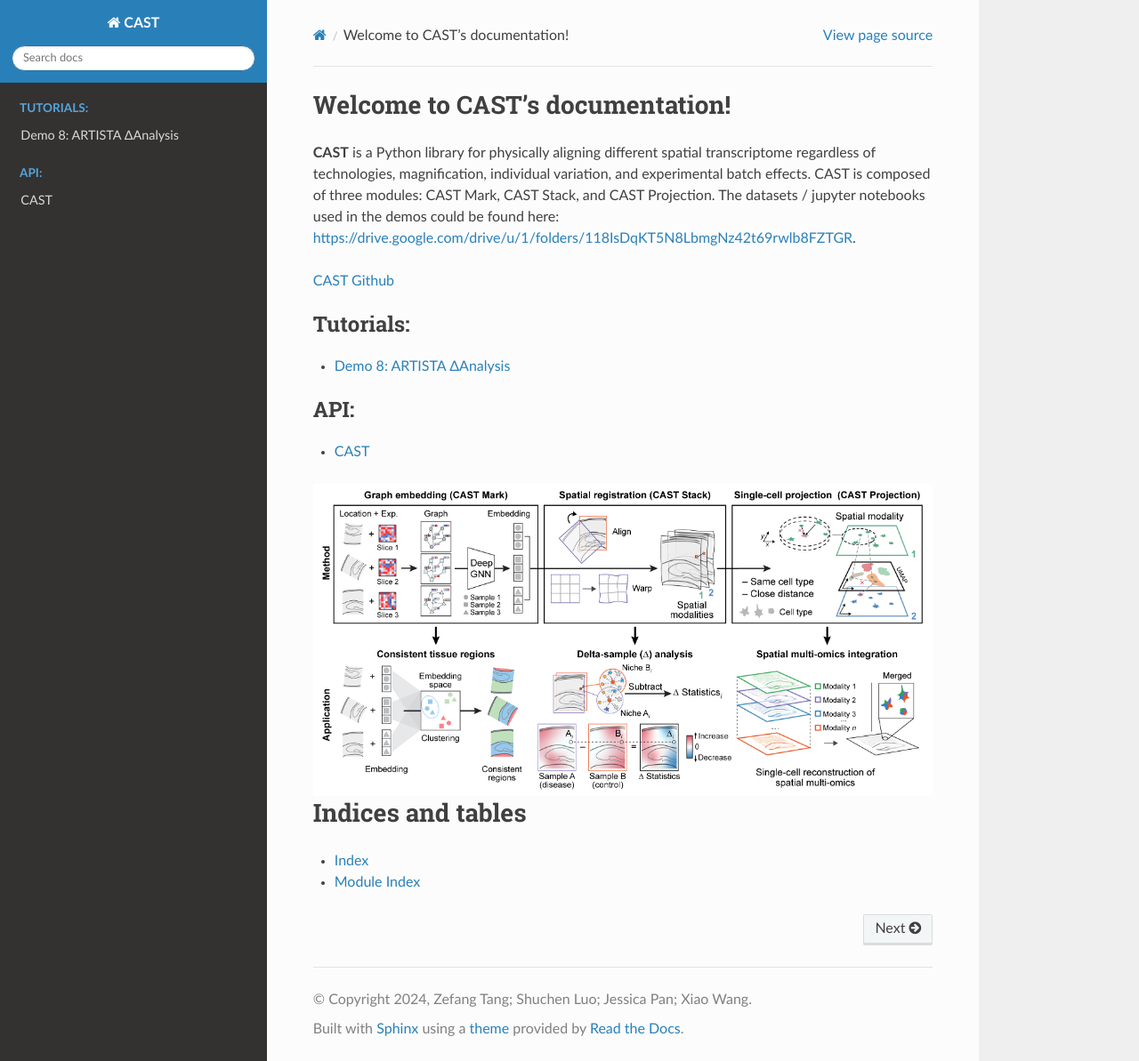
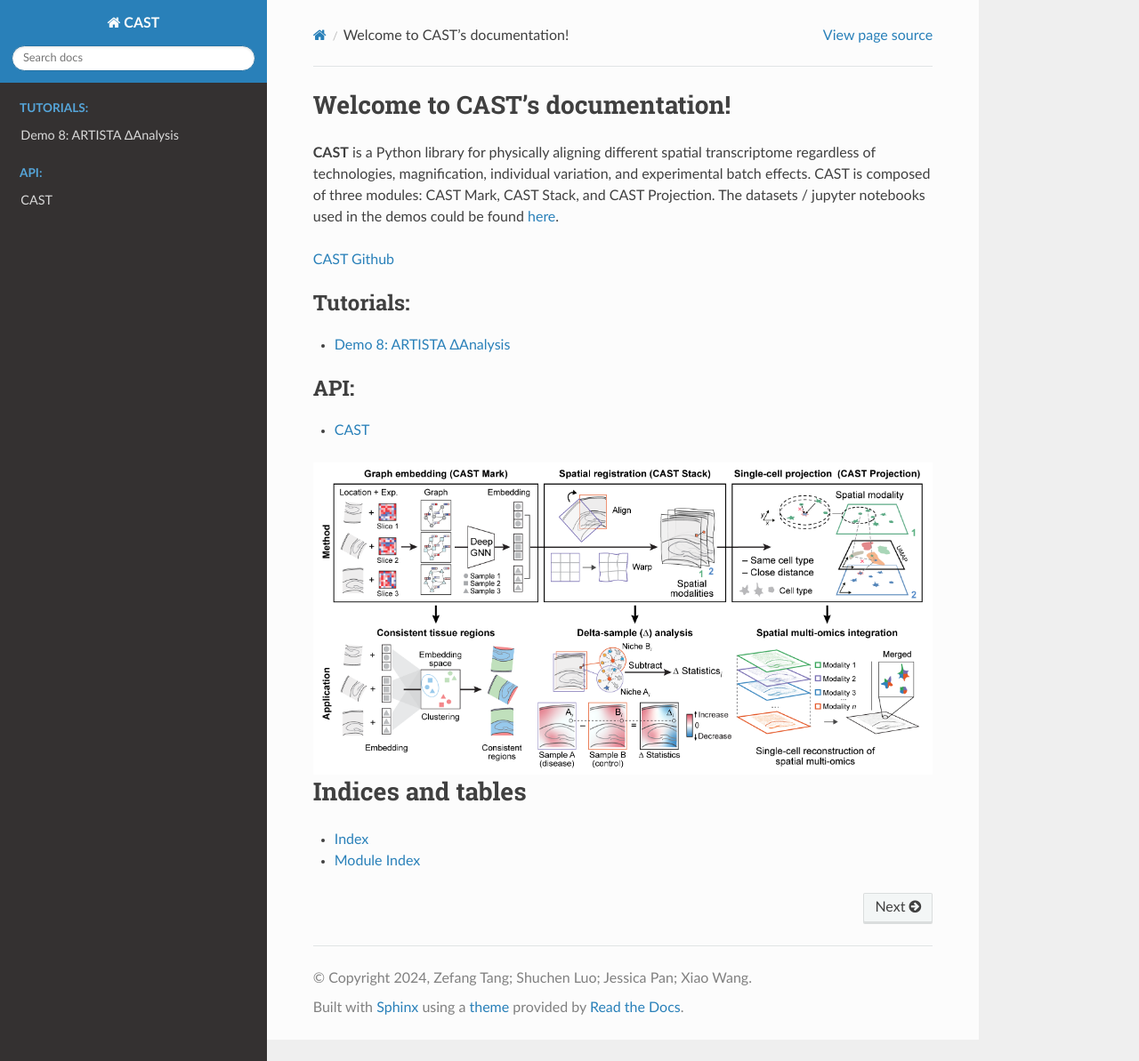
Before and after one commit to tangzefang/CAST_tutorial, a Sphinx documentation site: the page built from docs/source/index.rst, in a window 1280 px wide and 1193 px high. Shown: the whole window at 89% size. Built offline with Sphinx 7.4.7 and the Read the Docs theme 3.1.0, drawn with Linux system fonts in a browser that asks for light colours; pages that are not in the unit, such as notebooks, are missing from menus.

Commit message:
Update documentation content

```diff
--- a/docs/source/index.rst
+++ b/docs/source/index.rst
@@ -7,7 +7,7 @@ Welcome to CAST's documentation!
 ================================
 
 **CAST** is a Python library for physically aligning different spatial transcriptome regardless of technologies, magnification, individual variation, and experimental batch effects.
-CAST is composed of three modules: CAST Mark, CAST Stack, and CAST Projection. The datasets / jupyter notebooks used in the demos could be found here: https://drive.google.com/drive/u/1/folders/118IsDqKT5N8LbmgNz42t69rwlb8FZTGR.
+CAST is composed of three modules: CAST Mark, CAST Stack, and CAST Projection. The datasets / jupyter notebooks used in the demos could be found `here <https://drive.google.com/drive/u/1/folders/118IsDqKT5N8LbmgNz42t69rwlb8FZTGR>`_.
 
 `CAST Github <https://github.com/wanglab-broad/CAST>`_
 
```
